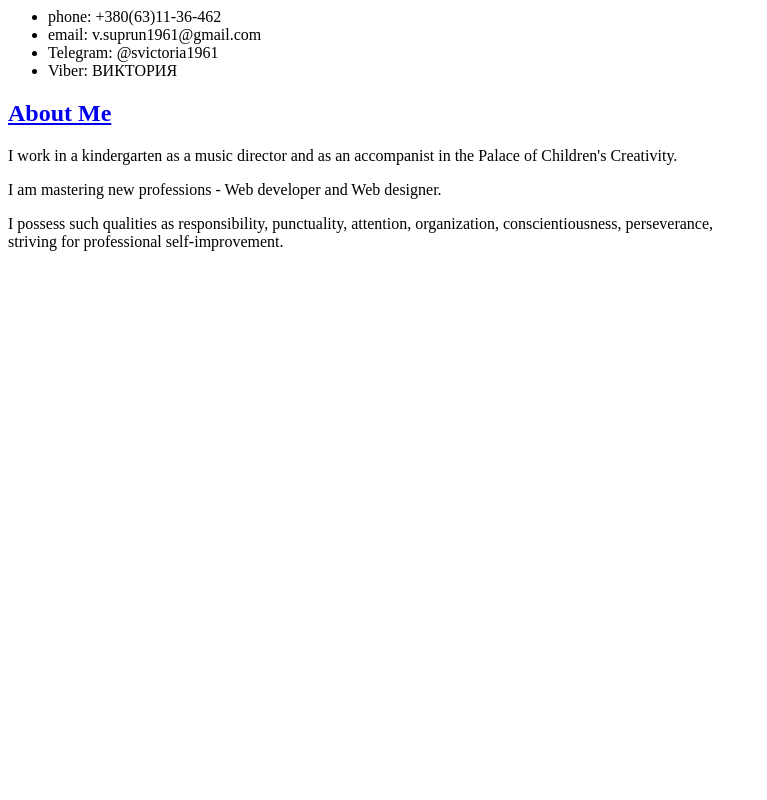
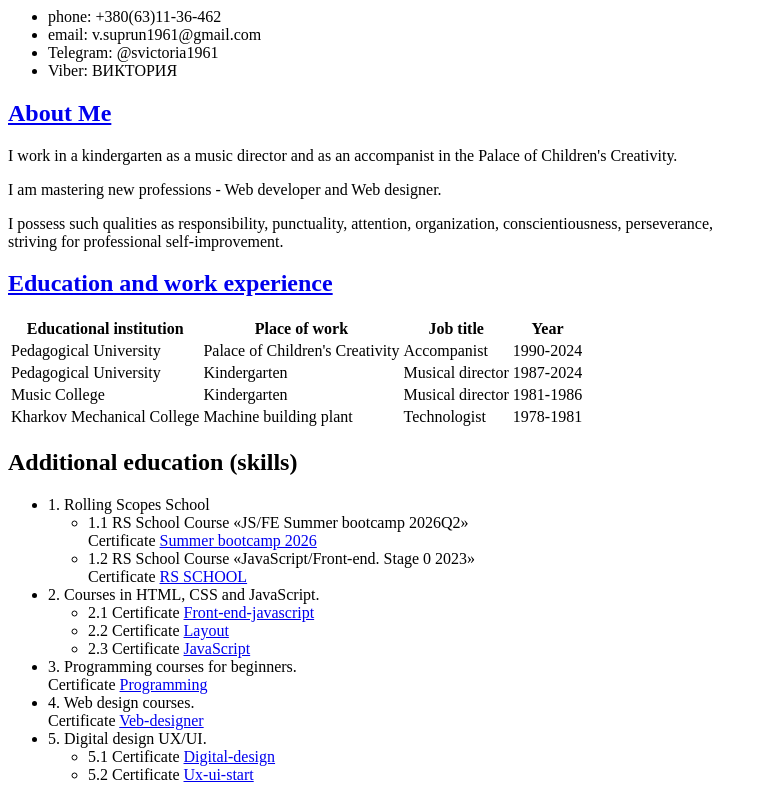
Before and after one commit to VIKTORIYA-S/rsschool-cv, a plain HTML site: page index.html in a window 1280 px wide. Shown: the part 642-1442 px from the top of the page, without its empty margins (0-767 px from the left). Before the commit the page ends 909 px from the top, so only its background shows below. Drawn offline with Linux system fonts and the light colour scheme.

Commit message:
feat: add education section to the html file

```diff
--- a/index.html
+++ b/index.html
@@ -50,6 +50,79 @@
                     <p class="last">I possess such qualities as responsibility, punctuality, attention, organization,
                         conscientiousness, perseverance,<br> striving for professional self-improvement.</p>
                 </section>
+                <section class="education" id="education">
+                    <h2 class="section-title"><a href="#nav_education">Education and work experience</a></h2>
+                    <table>
+                        <thead>
+                            <tr>
+                                <th>Educational institution</th>
+                                <th>Place of work</th>
+                                <th>Job title</th>
+                                <th>Year</th>
+                            </tr>
+                        </thead>
+                        <tbody>
+                            <tr>
+                                <td>Pedagogical University</td>
+                                <td>Palace of Children's Creativity</td>
+                                <td>Accompanist</td>
+                                <td>1990-2024</td>
+                            </tr>
+                            <tr>
+                                <td>Pedagogical University</td>
+                                <td>Kindergarten</td>
+                                <td>Musical director</td>
+                                <td>1987-2024</td>
+                            </tr>
+                            <tr>
+                                <td>Music College</td>
+                                <td>Kindergarten</td>
+                                <td>Musical director</td>
+                                <td>1981-1986</td>
+                            </tr>
+                            <tr>
+                                <td>Kharkov Mechanical College</td>
+                                <td>Machine building plant</td>
+                                <td>Technologist</td>
+                                <td>1978-1981</td>
+                            </tr>
+                        </tbody>
+                    </table>
+                    <h2 class="section-title">Additional education (skills)</h2>
+                    <ul class="education__list">
+                        <li class="education__li">1. Rolling Scopes School
+                            <ul class="education__list_second">
+                                <li class="education__li">1.1 RS School Course «JS/FE Summer bootcamp 2026Q2»<br>Certificate <a
+                                        href="./img/zw0c3w6i.pdf" target="_blank">Summer bootcamp 2026</a></li>
+                                <li class="education__li">1.2 RS School Course «JavaScript/Front-end. Stage 0 2023»<br>
+                                    Certificate <a href="./img/RS-school_page-0001.jpg" target="_blank">RS SCHOOL</a>
+                                </li>
+                            </ul>
+                        </li>
+                        <li class="education__li">2. Courses in HTML, CSS and JavaScript.
+                            <ul class="education__list_second">
+                                <li class="education__li">2.1 Certificate <a href="./img/front-end-javascript.jpg"
+                                        target="_blank">Front-end-javascript</a></li>
+                                <li class="education__li">2.2 Certificate <a href="./img/layout.png" target="_blank">Layout</a>
+                                </li>
+                                <li class="education__li">2.3 Certificate <a href="./img/javascript.png" target="_blank">JavaScript</a>
+                                </li>
+                            </ul>
+                        </li>
+                        <li class="education__li">3. Programming courses for beginners. <br> Certificate <a
+                                href="./img/programmirovanie.png" target="_blank">Programming</a></li>
+                        <li class="education__li">4. Web design courses. <br> Certificate <a href="./img/veb-designer.png"
+                                target="_blank">Veb-designer</a></li>
+                        <li class="education__li">5. Digital design UX/UI.<br>
+                            <ul class="education__list_second">
+                                <li class="education__li">5.1 Certificate <a href="./img/digital-design.png"
+                                        target="_blank">Digital-design</a></li>
+                                <li class="education__li last">5.2 Certificate <a href="./img/ux-ui-start.jpeg"
+                                        target="_blank">Ux-ui-start</a></li>
+                            </ul>
+                        </li>
+                    </ul>
+                </section>
             </div>
         </main>
 
```
